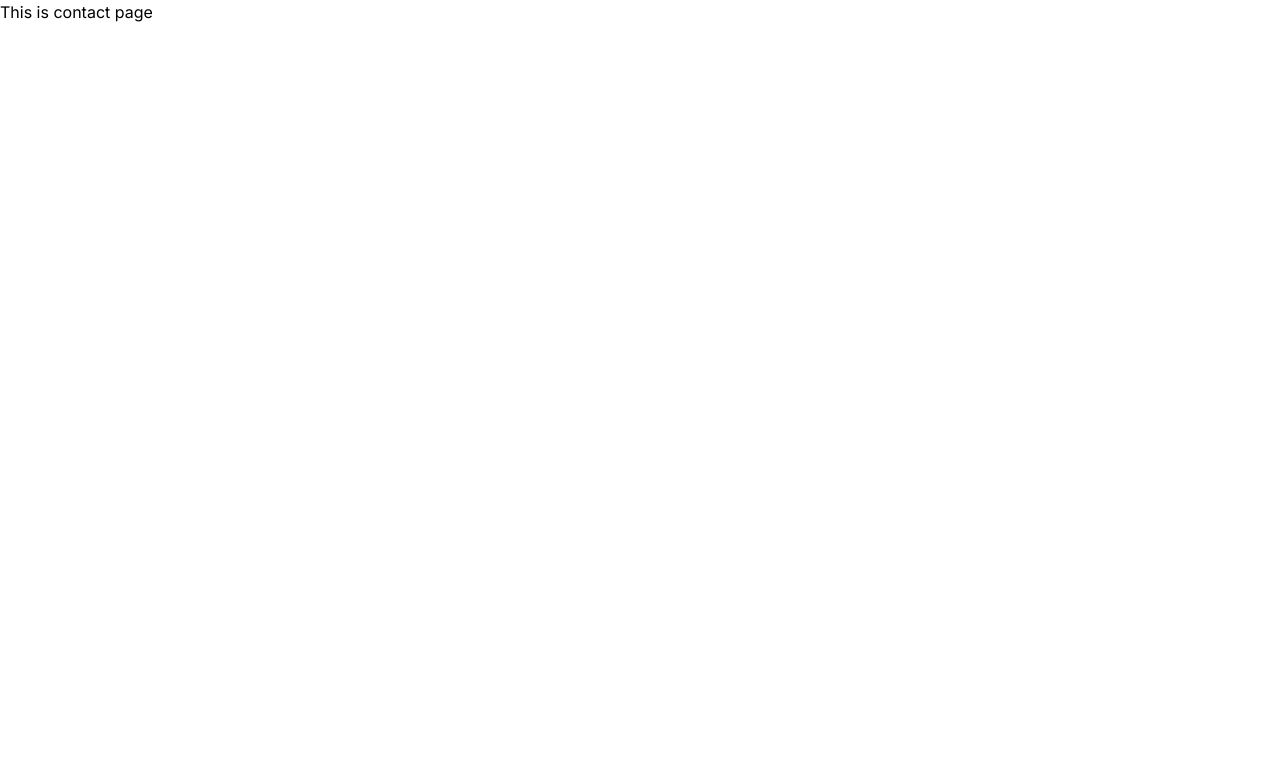
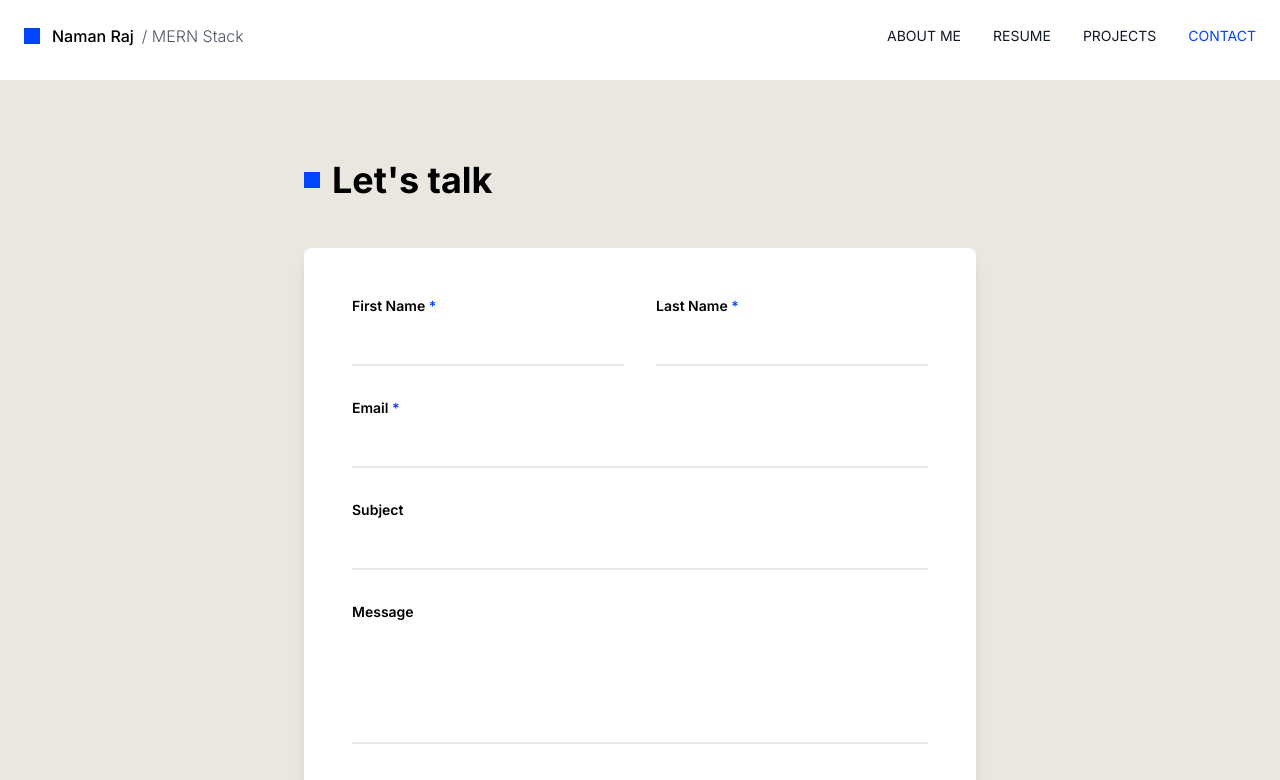
Before and after one commit to Denyme24/my-portfolio, a Next.js app: page /contact in a window 1280 px wide. Shown: the top 780 px of the page. Built offline with nearby package versions, Linux system fonts and the light colour scheme.

Commit message:
created contact page

```diff
--- /dev/null
+++ b/app/api/contact/route.ts
@@ -0,0 +1,26 @@
+import { NextRequest, NextResponse } from 'next/server';
+
+export async function POST(req: NextRequest) {
+    try {
+        const formData = await req.formData();
+
+        const firstName = formData.get('firstName') || '';
+        const lastName = formData.get('lastName') || '';
+        const email = formData.get('email') || '';
+        const message = formData.get('message') || '';
+
+        if (!firstName && !lastName && !email && !message) {
+            console.error("Request body is missing.");
+            return NextResponse.json({ message: "Request body is missing." }, { status: 400 });
+        }
+
+        // Handle the form data as needed (e.g., save to database, send email, etc.)
+        console.log("Form data received:", { firstName, lastName, email, message });
+
+        return NextResponse.json({ message: "Your message has been sent successfully." }, { status: 200 });
+    } catch (error) {
+        console.error("Error occurred:", error);
+        return NextResponse.json({ message: "Something went wrong. Please try again." }, { status: 500 });
+    }
+
+}
--- a/app/contact/page.tsx
+++ b/app/contact/page.tsx
@@ -1,7 +1,160 @@
-import React from "react";
+"use client";
 
-const page = () => {
-  return <div>This is contact page</div>;
-};
+import { useState } from "react";
+import Navbar from "@/components/header";
+import Footer from "@/components/footer";
+export default function Contact() {
+  const [isSubmitting, setIsSubmitting] = useState(false);
+  const [message, setMessage] = useState("");
+  const [emailError, setEmailError] = useState("");
 
-export default page;
+  const emailRegex =
+      /^[^\s@]+@[^\s@]+\.[^\s@]+$/; // Regex for basic email validation
+  async function handleSubmit(formData: FormData) {
+    setIsSubmitting(true);
+    setEmailError(""); // Clear error before submission
+    const email = formData.get("email") as string;
+
+    if (!emailRegex.test(email)) {
+      setEmailError("Please enter a valid email address.");
+      setIsSubmitting(false);
+      return;
+    }
+    try {
+      const response = await fetch("/api/contact", {
+        method: "POST",
+        body: formData,
+      });
+      if (response.ok) {
+        setMessage("Your message has been sent successfully.");
+        const formElement = document.getElementById(
+          "contactForm"
+        ) as HTMLFormElement;
+        if (formElement) {
+          formElement.reset();
+        }
+      } else {
+        setMessage("Something went wrong. Please try again.");
+      }
+    } catch (error) {
+      setMessage("Something went wrong. Please try again.");
+    }
+    setIsSubmitting(false);
+  }
+
+  return (
+    <>
+      <Navbar />
+      <div className="min-h-screen bg-[#EAE6E0] px-6 py-20">
+        <div className="max-w-2xl mx-auto">
+          {/* Header */}
+          <h1 className="flex items-center gap-3 text-4xl font-bold mb-12">
+            <div className="w-4 h-4 bg-[#0045FF]" />
+            Let's talk
+          </h1>
+
+          {/* Form */}
+          <div className="bg-white shadow-lg rounded-lg p-8 md:p-12">
+            <form id="contactForm" action={handleSubmit} className="space-y-8">
+              {/* Name Fields */}
+              <div className="grid md:grid-cols-2 gap-8">
+                <div className="space-y-2">
+                  <label
+                      htmlFor="firstName"
+                      className="block text-sm font-semibold"
+                  >
+                    First Name <span className="text-[#0045FF]">*</span>
+                  </label>
+                  <input
+                      type="text"
+                      id="firstName"
+                      name="firstName"
+                      required
+                      className="w-full border-b-2 border-gray-200 focus:border-[#0045FF] outline-none py-2 transition-colors"
+                  />
+                </div>
+                <div className="space-y-2">
+                  <label
+                      htmlFor="lastName"
+                      className="block text-sm font-semibold"
+                  >
+                    Last Name <span className="text-[#0045FF]">*</span>
+                  </label>
+                  <input
+                      type="text"
+                      id="lastName"
+                      name="lastName"
+                      required
+                      className="w-full border-b-2 border-gray-200 focus:border-[#0045FF] outline-none py-2 transition-colors"
+                  />
+                </div>
+              </div>
+
+              {/* Email */}
+              <div className="space-y-2">
+                <label htmlFor="email" className="block text-sm font-semibold">
+                  Email <span className="text-[#0045FF]">*</span>
+                </label>
+                <input
+                    type="email"
+                    id="email"
+                    name="email"
+                    required
+                    className="w-full border-b-2 border-gray-200 focus:border-[#0045FF] outline-none py-2 transition-colors"
+                />
+                {emailError && (
+                    <p className="text-red-600 text-sm">{emailError}</p>
+                )}
+              </div>
+
+              {/* Subject */}
+              <div className="space-y-2">
+                <label
+                    htmlFor="subject"
+                    className="block text-sm font-semibold"
+                >
+                  Subject
+                </label>
+                <input
+                    type="text"
+                    id="subject"
+                    name="subject"
+                    className="w-full border-b-2 border-gray-200 focus:border-[#0045FF] outline-none py-2 transition-colors"
+                />
+              </div>
+
+              {/* Message */}
+              <div className="space-y-2">
+                <label
+                    htmlFor="message"
+                    className="block text-sm font-semibold"
+                >
+                  Message
+                </label>
+                <textarea
+                    id="message"
+                    name="message"
+                    rows={4}
+                    className="w-full border-b-2 border-gray-200 focus:border-[#0045FF] outline-none py-2 transition-colors resize-none"
+                />
+              </div>
+
+              {/* Submit Button */}
+              <div>
+                <button
+                    type="submit"
+                    disabled={isSubmitting}
+                    className="bg-[#0045FF] text-white px-8 py-3 rounded-full hover:bg-blue-700 transition-colors disabled:opacity-50"
+                >
+                  {isSubmitting ? "Sending..." : "Send"}
+                </button>
+                {message && <p className="mt-4 text-green-600">{message}</p>}
+              </div>
+            </form>
+          </div>
+        </div>
+      </div>
+      <Footer/>
+    </>
+  );
+}
--- a/components/header.tsx
+++ b/components/header.tsx
@@ -16,7 +16,7 @@ export default function Navbar() {
   const pathname = usePathname();
 
   return (
-    <nav className="sticky top-0 left-0 right-0 bg-white/80 backdrop-blur-md z-50 px-6 py-4 h-[10vh]">
+    <nav className="sticky top-0 left-0 right-0 bg-white/80 backdrop-blur-md z-50 px-6 py-6 h-[10vh] items-center">
       <div className="max-w-7xl mx-auto flex items-center justify-between">
         <div className="flex items-center gap-3">
           <div className="w-4 h-4 bg-[#0045FF]" />
--- a/next.config.ts
+++ b/next.config.ts
@@ -1,4 +1,8 @@
 import type { NextConfig } from "next";
+import dotenv from 'dotenv';
+
+// Load environment variables from .env file
+dotenv.config();
 
 const nextConfig: NextConfig = {
   images: {
```
Also changed, not shown: package.json (+8 -1 lines), 1 other file (tests, documents, lock files or other folders).
